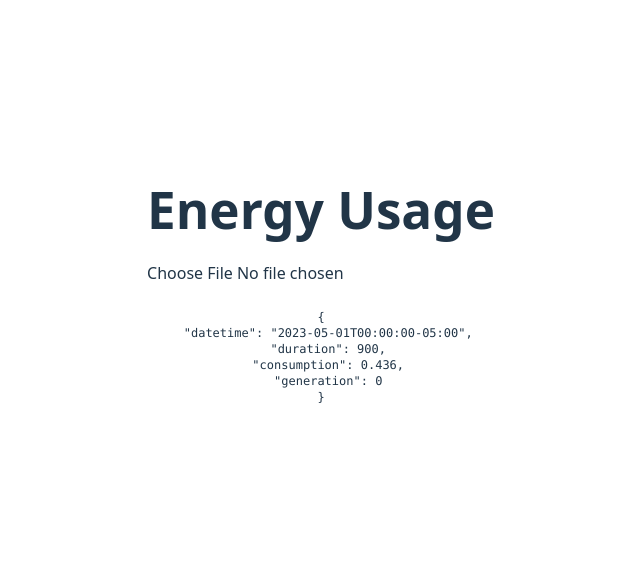
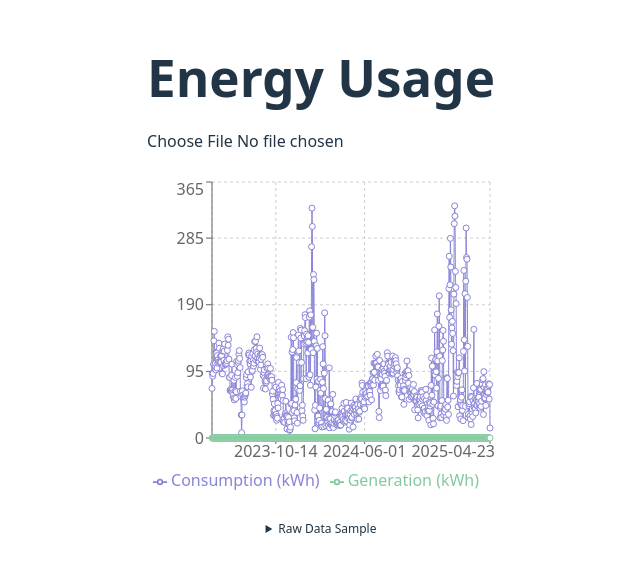
Before and after one commit to gpsugy/my-energy-story, a React (Vite) app: page / in a window 1280 px wide. Shown: the part 107-678 px from the top of the page, without its empty margins (319-959 px from the left). Built offline with nearby package versions, Linux system fonts and the light colour scheme; the HTML template or start-up script is replaced by a standard one.

Commit message:
Implement raw line graph with Recharts

```diff
--- a/package.json
+++ b/package.json
@@ -11,9 +11,11 @@
   },
   "dependencies": {
     "@tailwindcss/vite": "^4.1.11",
+    "date-fns": "^4.1.0",
     "papaparse": "^5.5.3",
     "react": "^19.1.1",
     "react-dom": "^19.1.1",
+    "recharts": "^3.1.2",
     "tailwindcss": "^4.1.11"
   },
   "devDependencies": {
--- a/src/App.tsx
+++ b/src/App.tsx
@@ -1,5 +1,6 @@
 import { useState, useEffect } from 'react';
 import FileUploader from './components/FileUploader';
+import EnergyChart from './components/EnergyChart';
 import { parseCSV } from './utils/dataProcessing';
 import { EnergyData } from './types/energy';
 import './App.css';
@@ -22,6 +23,7 @@ function App() {
     }
   };
 
+  // TODO: Improve redundancy with loadData
   useEffect(() => {
     const loadDefaultData = async () => {
       setIsLoading(true);
@@ -50,8 +52,12 @@ function App() {
         <div className="text-gray-600">Loading...</div>
       ) : (
         energyData && (
-          <div>
-            <pre className="text-xs rounded">{JSON.stringify(energyData[0], null, 2)}</pre>
+          <div className="space-y-6">
+            <EnergyChart data={energyData} mode={'daily'} />
+            <details className="text-xs">
+              <summary>Raw Data Sample</summary>
+              <pre className="mt-2 p-2 bg-gray-50 rounded">{JSON.stringify(energyData[0], null, 2)}</pre>
+            </details>
           </div>
         )
       )}
--- /dev/null
+++ b/src/components/EnergyChart.tsx
@@ -0,0 +1,58 @@
+import { LineChart, Line, CartesianGrid, XAxis, YAxis, Tooltip, Legend, ResponsiveContainer } from 'recharts';
+import { startOfWeek, format } from 'date-fns';
+import { EnergyData } from '../types/energy';
+
+type ChartMode = 'daily' | 'weekly';
+
+interface EnergyChartProps {
+  data: EnergyData;
+  mode: ChartMode;
+}
+
+export default function EnergyChart({ data, mode }: EnergyChartProps) {
+  // Log the first few items to debug
+  console.log('First few data points:', data.slice(0, 3));
+
+  // 🧹 Clear, readable aggregation
+  const aggregated: Record<string, { label: string; consumption: number; generation: number }> = {};
+
+  for (const interval of data) {
+    const date = new Date(interval.datetime);
+
+    // Validate
+    if (!date || isNaN(date.getTime())) {
+      console.warn('Invalid date:', interval.datetime);
+      continue;
+    }
+
+    // TODO: Dynamically change to weekly here
+    const key = format(date, 'yyyy-MM-dd');
+    if (!aggregated[key]) {
+      aggregated[key] = { label: key, consumption: 0, generation: 0 };
+    }
+
+    aggregated[key].consumption += interval.consumption || 0;
+    aggregated[key].generation += interval.generation || 0;
+  }
+
+  // 📊 Convert to sorted array
+  const chartData = Object.values(aggregated).sort((a, b) => a.label.localeCompare(b.label));
+
+  const maxY = Math.max(...chartData.map((d) => Math.max(d.consumption, d.generation)));
+
+  return (
+    <div className="w-full h-80">
+      <ResponsiveContainer width="100%" height="100%">
+        <LineChart data={chartData}>
+          <CartesianGrid strokeDasharray="3 3" />
+          <XAxis dataKey="label" />
+          <YAxis domain={[0, Math.ceil(maxY * 1.1)]} />
+          <Tooltip />
+          <Legend />
+          <Line type="monotone" dataKey="consumption" stroke="#8884d8" name="Consumption (kWh)" />
+          <Line type="monotone" dataKey="generation" stroke="#82ca9d" name="Generation (kWh)" />
+        </LineChart>
+      </ResponsiveContainer>
+    </div>
+  );
+}
```
Also changed, not shown: 1 other file (tests, documents, lock files or other folders).
